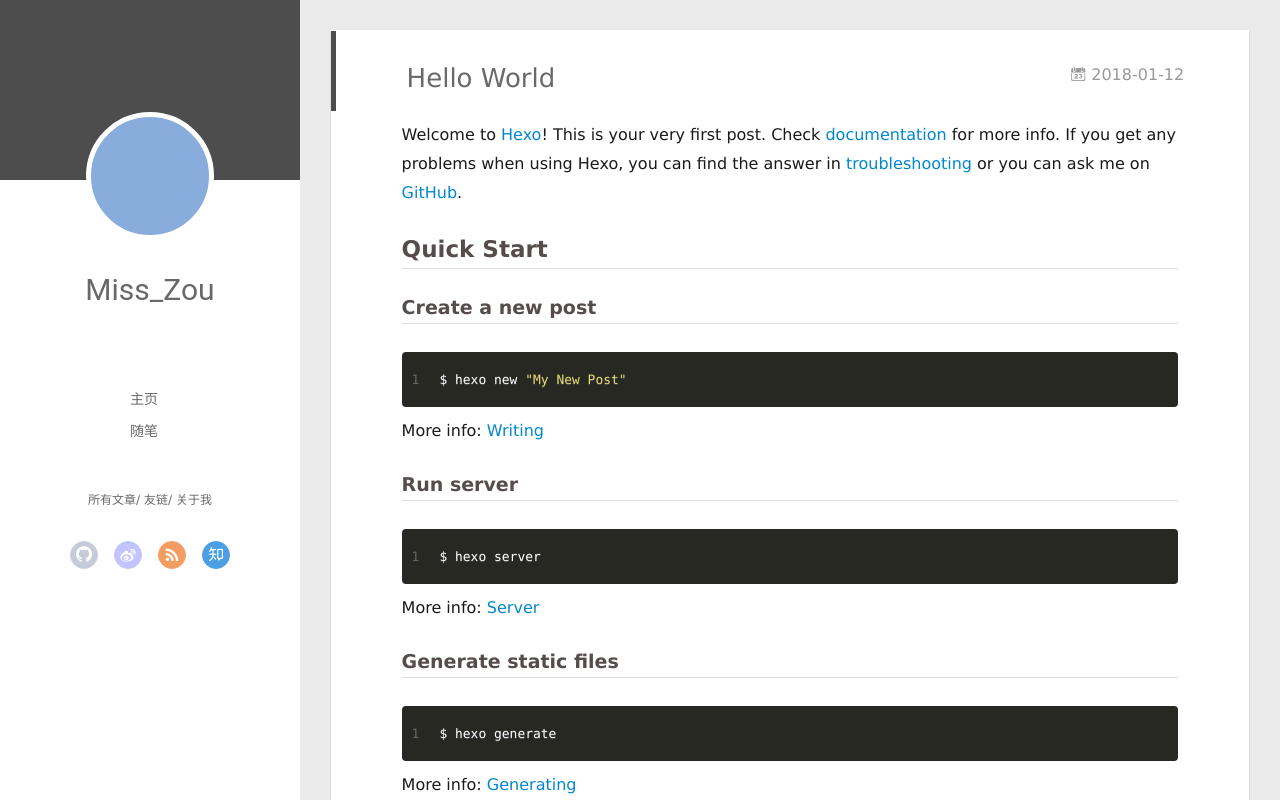
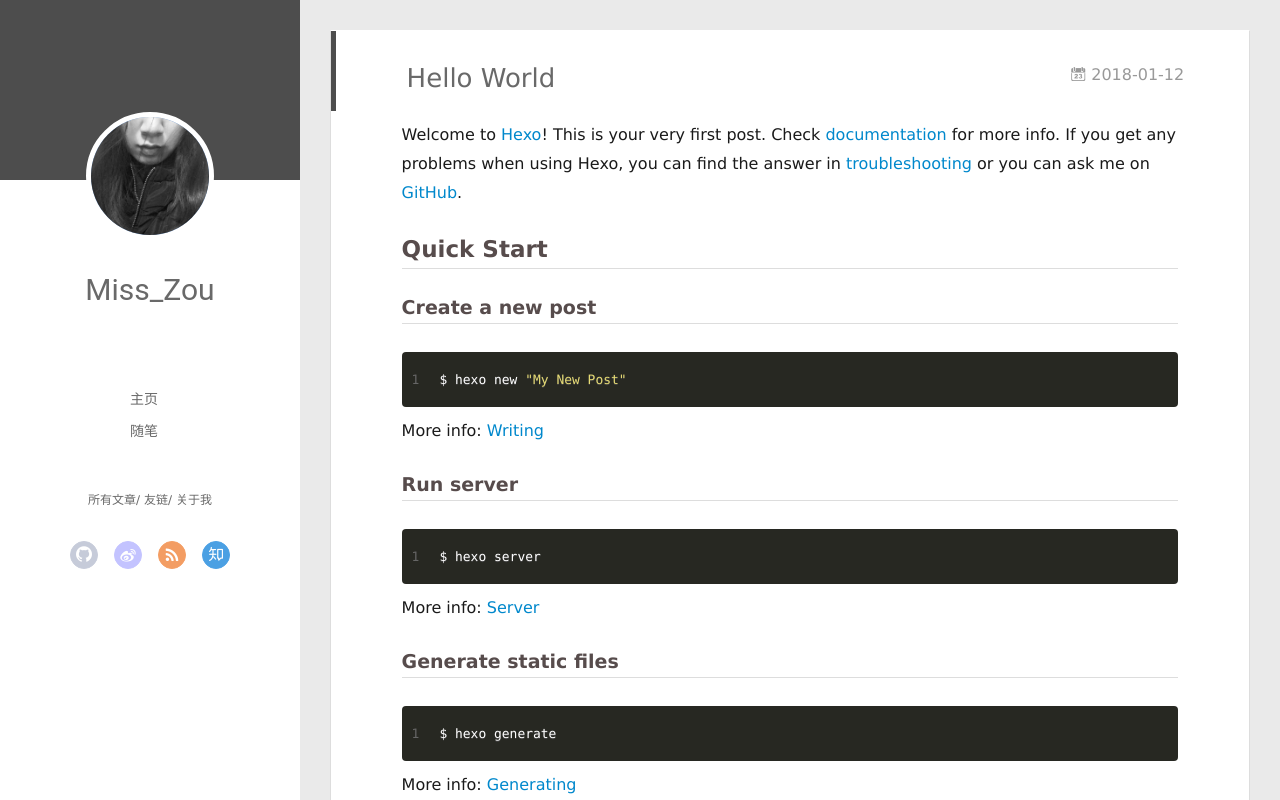
Before and after one commit to ztt520/ztt520.github.io, a plain HTML site: page 2018/01/12/hello-world/index.html in a window 1280 px wide. Drawn offline with Linux system fonts and the light colour scheme; no server answers.

Commit message:
Site updated: 2018-01-12 21:45:51

```diff
--- a/2018/01/12/hello-world/index.html
+++ b/2018/01/12/hello-world/index.html
@@ -46,7 +46,7 @@
 <div class="intrude-less">
 	<header id="header" class="inner">
 		<a href="/" class="profilepic">
-			<img src="" class="js-avatar">
+			<img src="/upload/ztt.jpg" class="js-avatar">
 		</a>
 		<hgroup>
 		  <h1 class="header-author"><a href="/">Miss_Zou</a></h1>
@@ -104,7 +104,7 @@
 	<div class="intrude-less">
 		<header id="header" class="inner">
 			<div class="profilepic">
-				<img src="" class="js-avatar">
+				<img src="/upload/ztt.jpg" class="js-avatar">
 			</div>
 			<hgroup>
 			  <h1 class="header-author js-header-author">Miss_Zou</h1>
```
Also changed, not shown: archives/2018/01/index.html (+2 -2 lines), archives/2018/index.html (+2 -2 lines), archives/index.html (+2 -2 lines), index.html (+2 -2 lines), upload/ztt.jpg (added).
